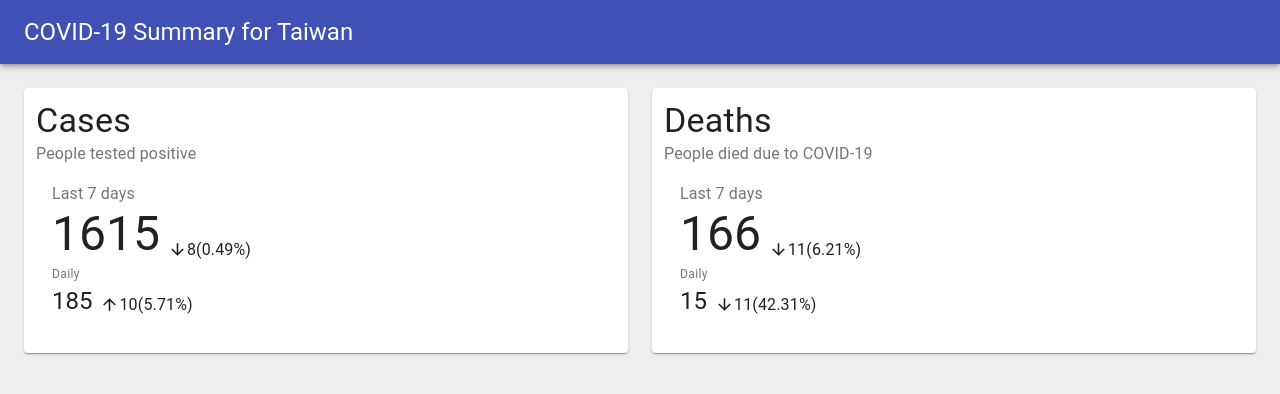
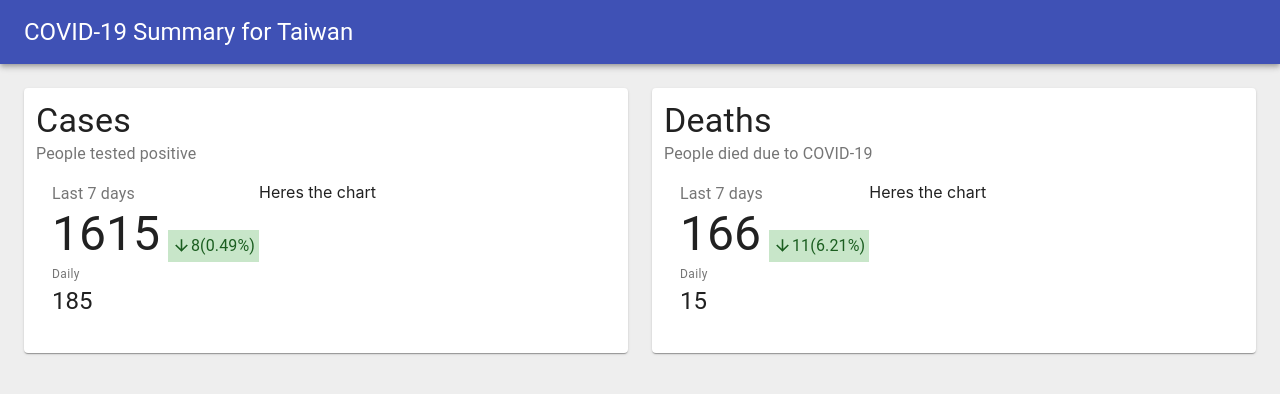
Before and after one commit to zvn/covid-visualizer, a React (Create React App) app in the folder frontend/: page / in a window 1280 px wide. Shown: the top 394 px of the page. Built offline with nearby package versions, Linux system fonts and the light colour scheme.

Commit message:
add colors to trending

```diff
--- a/frontend/src/NumberWidget.js
+++ b/frontend/src/NumberWidget.js
@@ -4,6 +4,8 @@ import { makeStyles } from '@material-ui/core/styles';
 import Card from '@material-ui/core/Card';
 import Grid from '@material-ui/core/Grid';
 import grey from '@material-ui/core/colors/grey';
+import green from '@material-ui/core/colors/green';
+import red from '@material-ui/core/colors/red';
 import { BottomNavigation, CardHeader } from '@material-ui/core';
 import { CardContent } from '@material-ui/core';
 import Typography from '@material-ui/core/Typography';
@@ -11,7 +13,7 @@ import SvgIcon from '@material-ui/core/SvgIcon';
 import ArrowUpwardIcon from '@material-ui/icons/ArrowUpward';
 import ArrowDownwardIcon from '@material-ui/icons/ArrowDownward';
 
-const widgetStyles = makeStyles({
+const widgetStyles = makeStyles(props => ({
   root: {
     minWidth: 275,
     padding: 12,
@@ -19,13 +21,15 @@ const widgetStyles = makeStyles({
   title: {
 
   },
-  caption: {
+  trendingCaption: {
+    padding: 4,
+    color: ({color}) => color[900],
+    backgroundColor: ({color}) => color[100],
+  },
+  majorNumber: {
 
   },
-  majornumber: {
-
-  },
-  secondarynumber: {
+  secondaryNumber: {
 
   },
   trendingIcon: {
@@ -33,11 +37,10 @@ const widgetStyles = makeStyles({
     fontSize: 19,
     paddingBottom: 3,
   }
-});
+}));
 
 
 function NumberWidget(props) {
-  const classes = widgetStyles();
   var today_counter = 0;
   var today_diff = 0;
   var today_percent = 0;
@@ -71,7 +74,16 @@ function NumberWidget(props) {
   const daily_trending_icon = (today_diff < 0 ? ArrowDownwardIcon : ArrowUpwardIcon);
   const weekly_trending_icon = (week_diff < 0 ? ArrowDownwardIcon : ArrowUpwardIcon);
 
+  var color = grey;
+  if (Math.abs(week_percent) > 0.1) {
+    if (props['more_better'] === (week_percent > 0)) {
+      color = green;
+    } else {
+      color = red;
+    }
+  }
 
+  const classes = widgetStyles({color: color});
 
 
   return (
@@ -83,7 +95,9 @@ function NumberWidget(props) {
         {props.subtitle}
       </Typography>
       <CardContent>
-        <Typography className={classes.caption} color="textSecondary">
+        <Grid container spacing={0}>
+          <Grid>
+            <Typography color="textSecondary">
               Last 7 days
             </Typography>
             <Grid alignItems="flex-end" container spacing={1}>
@@ -93,7 +107,7 @@ function NumberWidget(props) {
                 </Typography>
               </Grid>
               <Grid item>
-            <Typography className={classes.caption} >
+                <Typography className={classes.trendingCaption} >
                   <SvgIcon component={weekly_trending_icon} className={classes.trendingIcon}></SvgIcon>
                   {Math.abs(week_diff)}({Math.abs(week_percent)}%)
                 </Typography>
@@ -102,17 +116,12 @@ function NumberWidget(props) {
             <Typography variant="caption" color="textSecondary">
               Daily
             </Typography>
-        <Grid alignItems="flex-end" container spacing={1}>
-          <Grid item>
             <Typography variant="h5" component="h2">
               {today_counter}
             </Typography>
           </Grid>
-          <Grid item>
-            <Typography className={classes.caption} >
-            <SvgIcon component={daily_trending_icon} className={classes.trendingIcon}></SvgIcon>
-              {Math.abs(today_diff)}({Math.abs(today_percent)}%)
-            </Typography>
+          <Grid>
+            Heres the chart
           </Grid>
         </Grid>
       </CardContent>
```
Lines whose indentation alone changed are shown as unchanged.
